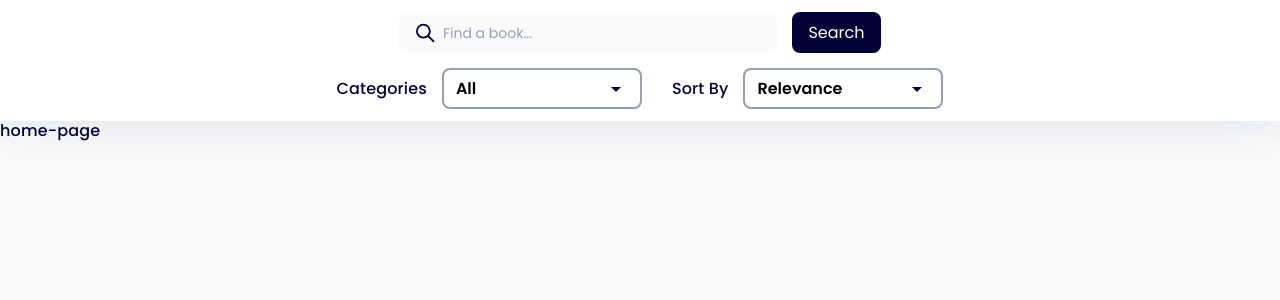
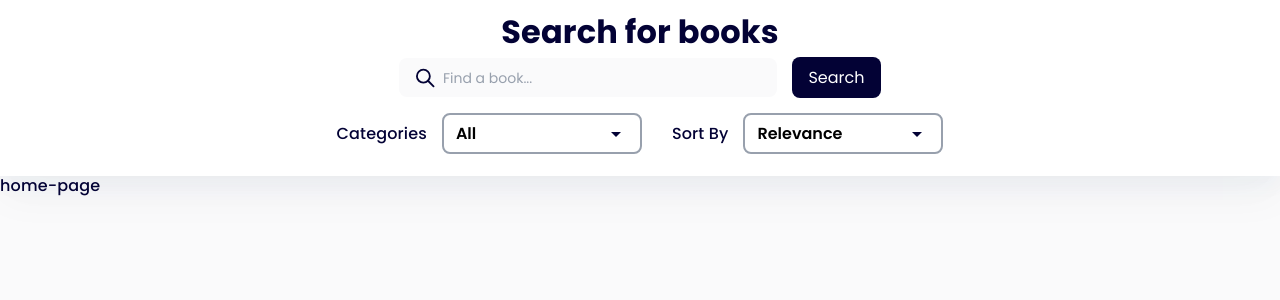
Before and after one commit to GrommuL/testovoe-future-group, a React (Vite) app: page / in a window 1280 px wide. Shown: the top 300 px of the page. Built offline with nearby package versions, Linux system fonts and the light colour scheme.

Commit message:
update: добавил title для хедера

```diff
--- a/src/components/widgets/header/ui/header.module.scss
+++ b/src/components/widgets/header/ui/header.module.scss
@@ -2,8 +2,8 @@
   background-color: var(--white);
   box-shadow: var(--shadow);
 
-  padding-top: 12px;
-  padding-bottom: 12px;
+  padding-top: 22px;
+  padding-bottom: 22px;
 
   &_content {
     display: flex;
@@ -11,6 +11,11 @@
     align-items: center;
     justify-content: center;
     gap: 15px;
+  }
+
+  &_title {
+    font-size: 32px;
+    font-weight: 700;
   }
 
   &_search {
--- a/src/components/widgets/header/ui/header.tsx
+++ b/src/components/widgets/header/ui/header.tsx
@@ -2,11 +2,11 @@ import { Button } from '@/components/shared/button'
 import { Input } from '@/components/shared/input'
 import { SearchIcon } from '@/components/shared/icons/search-icon'
 import { useSearch } from '@/hooks/use-search'
-
-import style from './header.module.scss'
 import { Select } from '@/components/shared/select'
 import { categories } from '@/common/categories'
 import { sortBy } from '@/common/sort-by'
+
+import style from './header.module.scss'
 
 export const Header = () => {
   const { getSearchValue } = useSearch()
@@ -15,8 +15,13 @@ export const Header = () => {
     <header className={style.header}>
       <div className='container'>
         <div className={style.header_content}>
+          <h2 className={style.header_title}>Search for books</h2>
           <form className={style.header_search} onSubmit={getSearchValue}>
-            <Input leftIcon={<SearchIcon />} placeholder='Find a book...' />
+            <Input
+              leftIcon={<SearchIcon />}
+              placeholder='Find a book...'
+              type='search'
+            />
             <Button type='submit'>Search</Button>
           </form>
           <div className={style.header_filters}>
```
